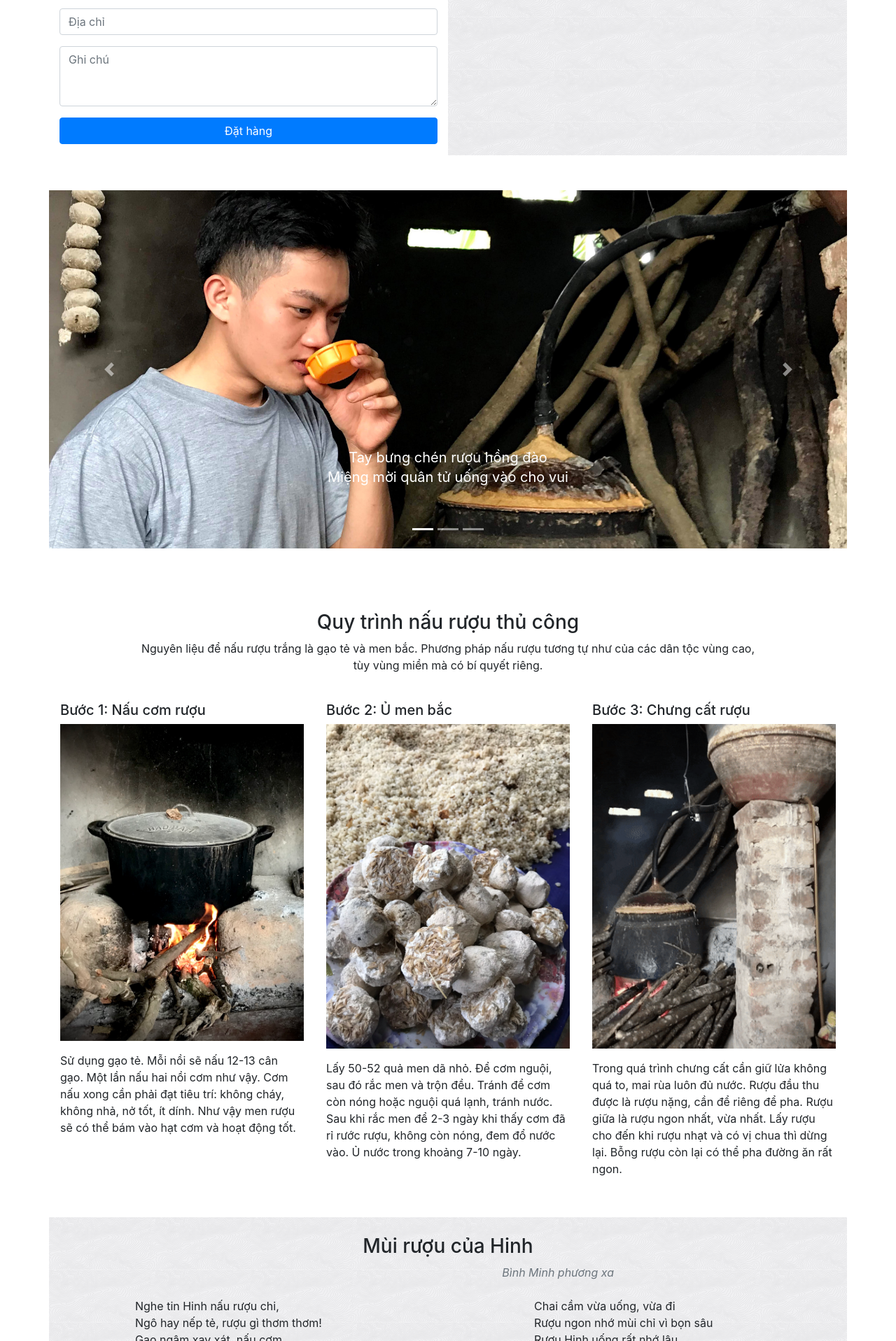
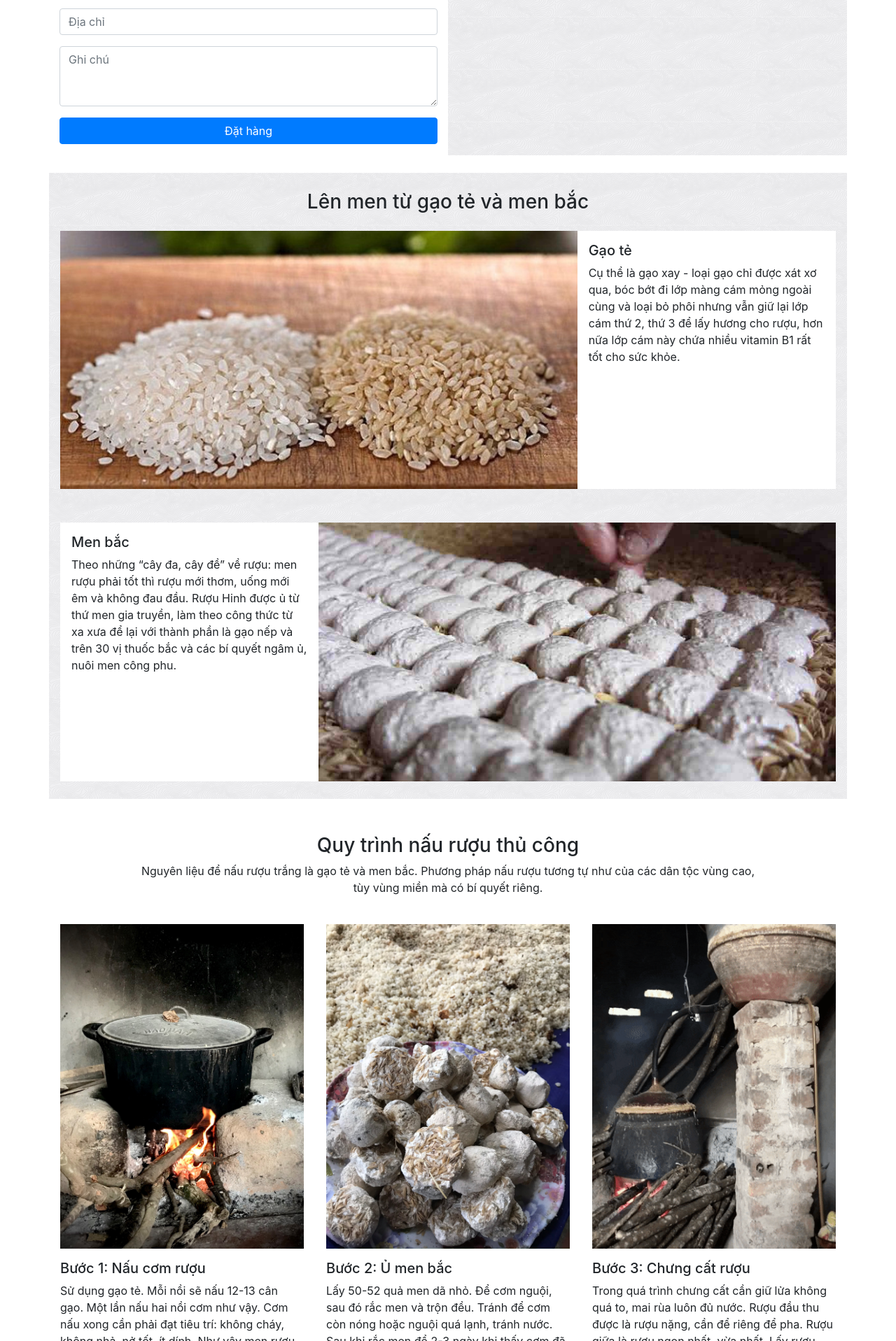
Before and after one commit to canhazn/ruouhinh, a Django app: page / in a window 1280 px wide. Shown: the part 672-2589 px from the top of the page at 70% size. Run offline with Django 3.2, Linux system fonts and the light colour scheme; some libraries are stand-ins or nearby versions.

Commit message:
material

```diff
--- a/browser/static/css/style.css
+++ b/browser/static/css/style.css
@@ -1,6 +1,10 @@
 html {
     scroll-behavior: smooth;
     -webkit-overflow-scrolling: touch;
+}
+
+.bg-custom {
+    background-image: url('../img/hero/about_hero.png');
 }
 
 body {
@@ -57,7 +61,7 @@ footer {
 
 
 section {
-    padding-top: 25px;
+    padding: 25px 0;
     margin-top: 25px;
 }
 
--- a/browser/templates/index.html
+++ b/browser/templates/index.html
@@ -103,64 +103,33 @@
         </div>
     </div>
 
+    <section class="material-area container bg-custom">
+        <span class="anchor"></span>
+        <div class="title-section col-12 text-center mb-2 mb-md-4">
+            <h2 class="h3">Lên men từ gạo tẻ và men bắc</h2>
+        </div>
+        <div class="row mb-md-5 mb-3 px-3">
+            <div class="col-md-8 p-0">
+                <img class="img-fluid" src="/browser/static/img/gallery/gao-te.jpg" alt="">
+            </div>
+            <div class="col-md-4 p-3 bg-white">
+                <h3 class="h5">Gạo tẻ</h3>
+                <p>Cụ thể là gạo xay - loại gạo chỉ được xát xơ qua, bóc bớt đi lớp màng cám mỏng ngoài cùng và
+                    loại bỏ phôi nhưng vẫn giữ lại lớp cám thứ 2, thứ 3 để lấy hương cho rượu, hơn nữa lớp cám này chứa
+                    nhiều vitamin B1 rất tốt cho sức khỏe.</p>
+            </div>
+        </div>
 
-    <section class="greating-area container px-0">
-        <div id="myCarousel" class="carousel slide" data-ride="carousel">
-            <ol class="carousel-indicators">
-                <li data-target="#myCarousel" data-slide-to="0" class="active"></li>
-                <li data-target="#myCarousel" data-slide-to="1"></li>
-                <li data-target="#myCarousel" data-slide-to="2"></li>
-            </ol>
-            <div class="carousel-inner">
-                <div class="carousel-item active">
-                    <picture>
-                        <source media="(max-width:576px)" srcset="/browser/static/img/gallery/carousel1-576w.jpg">
-                        <img loading=lazy src="/browser/static/img/gallery/carousel1.jpg" alt="Rượu ngon rượu Hinh"
-                            style="width:auto;">
-                    </picture>
-
-                    <div class="">
-                        <div class="carousel-caption text-center">
-                            <p>Tay bưng chén rượu hồng đào <br>
-                                Miệng mời quân tử uống vào cho vui</p>
-                        </div>
-                    </div>
-                </div>
-                <div class="carousel-item">
-                    <picture>
-                        <source media="(max-width:576px)" srcset="/browser/static/img/gallery/carousel2-576w.jpg">
-                        <img loading=lazy src="/browser/static/img/gallery/carousel2.jpeg" alt="Nấu rượu thủ công"
-                            style="width:auto;">
-                    </picture>
-                    <div class="">
-                        <div class="carousel-caption text-left">
-                            <p>Nấu thủ công từ gạo tẻ và men bắc để có những lít rượu ngon nhất. </p>
-                        </div>
-                    </div>
-                </div>
-                <div class="carousel-item">
-                    <picture>
-                        <source media="(max-width:576px)" srcset="/browser/static/img/gallery/carousel3-576w.jpg">
-                        <img loading=lazy src="/browser/static/img/gallery/carousel3.JPEG" alt="Rượu êm"
-                            style="width:auto;">
-                    </picture>
-
-                    <div class="">
-                        <div class="carousel-caption text-right">
-                            <p>Đối ẩm ngâm thơ, nhắc đến rượu ngon thì nhớ đến thơ phú, vè vịnh. Vừa nghe đài vừa thưởng
-                                rượu.</p>
-                        </div>
-                    </div>
-                </div>
+        <div class="row px-3">
+            <div class="col-md-4 p-3 bg-white">
+                <h3 class="h5">Men bắc</h3>
+                <p>Theo những “cây đa, cây đề” về rượu: men rượu phải tốt thì rượu mới thơm, uống mới êm và
+                    không đau đầu. Rượu Hinh được ủ từ thứ men gia truyền, làm theo công thức từ xa xưa để lại với thành
+                    phần là gạo nếp và trên 30 vị thuốc bắc và các bí quyết ngâm ủ, nuôi men công phu.</p>
             </div>
-            <a class="carousel-control-prev" href="#myCarousel" role="button" data-slide="prev">
-                <span class="carousel-control-prev-icon" aria-hidden="true"></span>
-                <span class="sr-only">Previous</span>
-            </a>
-            <a class="carousel-control-next" href="#myCarousel" role="button" data-slide="next">
-                <span class="carousel-control-next-icon" aria-hidden="true"></span>
-                <span class="sr-only">Next</span>
-            </a>
+            <div class="col-md-8 p-0">
+                <img class="img-fluid" src="/browser/static/img/gallery/men-bac.jpg" alt="">
+            </div>
         </div>
     </section>
 
@@ -175,10 +144,9 @@
         </div>
         <div class="row">
             <div class="col-md-4 p-3">
-                <h3 class="h5">Bước 1: Nấu cơm rượu</h3>
-                <img loading=lazy class="w-100" src="/browser/static/img/gallery/nau-com-ruou.jpeg" alt="Nấu cơm rượu">
-
-                <p class="pt-3">
+                <img loading=lazy class="w-100" src="/browser/static/img/gallery/nau-com-ruou.jpg" alt="Nấu cơm rượu">
+                <h3 class="h5 pt-3">Bước 1: Nấu cơm rượu</h3>
+                <p class="">
                     Sử dụng gạo tẻ. Mỗi nồi sẽ nấu 12-13 cân gạo. Một lần nấu hai nồi cơm như vậy. Cơm nấu xong cần phải
                     đạt tiêu trí: không cháy, không nhả, nở tốt, ít dính. Như vậy men rượu sẽ có thể bám vào hạt cơm và
                     hoạt động tốt.
@@ -186,9 +154,9 @@
             </div>
 
             <div class="col-md-4 p-3">
-                <h3 class="h5">Bước 2: Ủ men bắc</h3>
                 <img loading=lazy class="w-100" src="/browser/static/img/gallery/u-men-ruou.JPEG" alt="Ủ men rượu">
-                <p class="pt-3">
+                <h3 class="h5 pt-3">Bước 2: Ủ men bắc</h3>
+                <p class="">
                     Lấy 50-52 quả men dã nhỏ. Để cơm nguội, sau đó rắc men và trộn đều. Tránh để cơm còn nóng hoặc nguội
                     quá lạnh, tránh nước. Sau khi rắc men để 2-3 ngày khi thấy cơm đã rỉ rước rượu, không còn nóng, đem
                     đổ nước vào. Ủ nước trong khoảng 7-10 ngày.
@@ -198,10 +166,10 @@
 
 
             <div class="col-md-4 p-3">
-                <h3 class="h5">Bước 3: Chưng cất rượu</h3>
                 <img loading=lazy class="w-100" src="/browser/static/img/gallery/chung-cat-ruou.gif"
                     alt="Chưng cất rượu">
-                <p class="pt-3">
+                <h3 class="h5 pt-3">Bước 3: Chưng cất rượu</h3>
+                <p class="">
                     Trong quá trình chưng cất cần giữ lửa không quá to, mai rùa luôn đủ nước. Rượu đầu thu được là rượu
                     nặng, cần để riêng để pha. Rượu giữa là rượu ngon nhất, vừa nhất. Lấy rượu cho đến khi rượu nhạt và
                     có vị chua thì dừng lại. Bỗng rượu còn lại có thể pha đường ăn rất ngon.
@@ -210,14 +178,10 @@
         </div>
     </section>
 
-    {% comment %} <section class="video-area container">
-        <span class="anchor"></span>
-        <div class="title-section col-12 text-center mb-2 mb-md-4">
-            <h2 class="h3">Về quê để thưởng thức thứ rượu bình dị thôn dã.</h2>
-        </div>
-    </section> {% endcomment %}
 
-    <section class="poem-area container">
+
+
+    <section class="poem-area container pb-0">
         <span id="tho-ve-ruou-hinh" class="anchor"></span>
         <div class="row mb-2 mb-md-4">
             <div class="title-section col-12 text-center">
```
Also changed, not shown: browser/static/img/gallery/gao-te - Copy.jpg (added), browser/static/img/gallery/gao-te.jpg (added), browser/static/img/gallery/men-bac - Copy.jpg (added), browser/static/img/gallery/men-bac.jpg (added), browser/static/img/gallery/nau-com-ruou.jpg (added), 1 other file.
